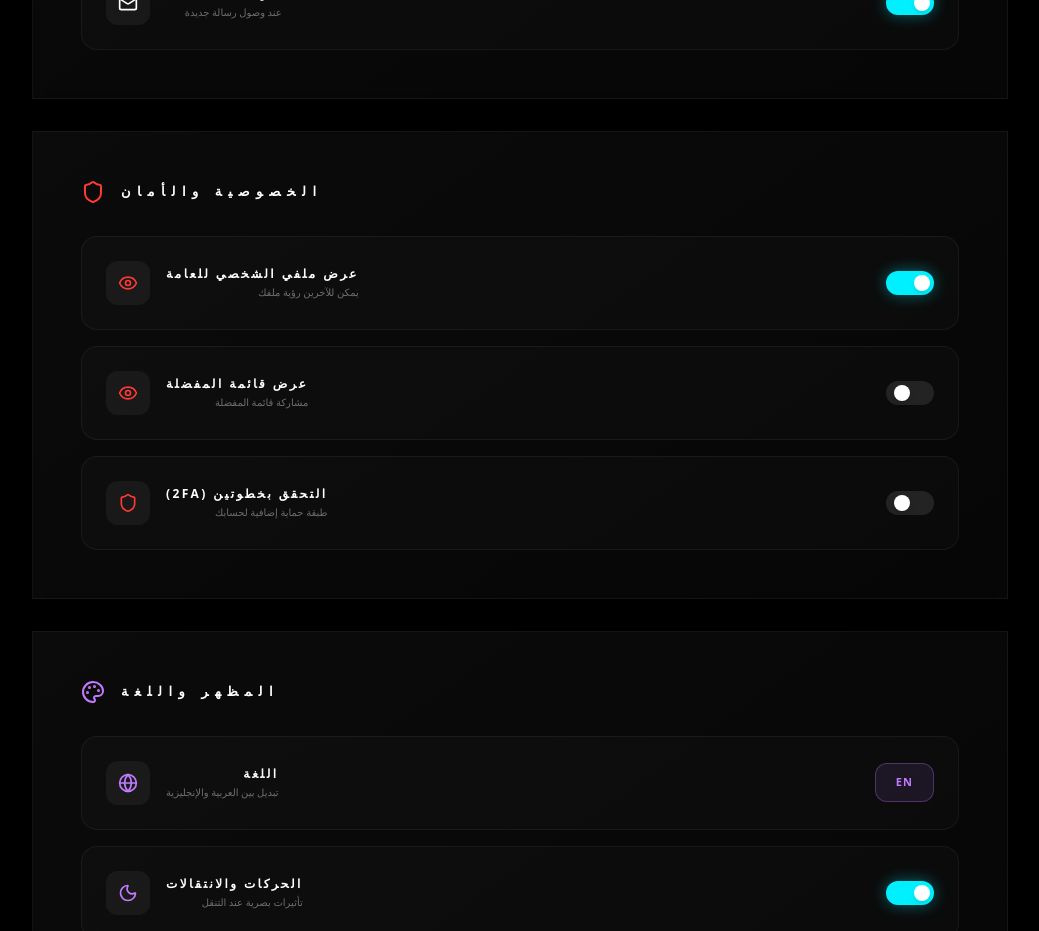
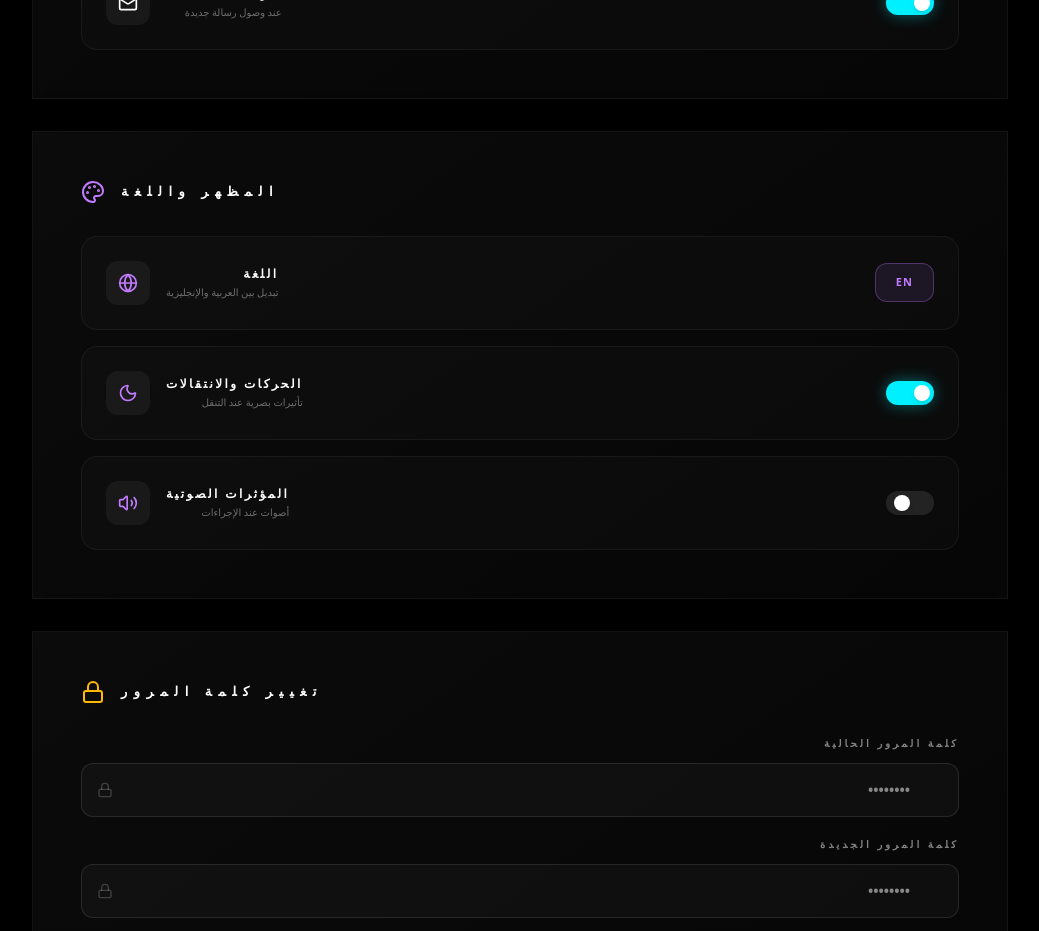
Before and after one commit to divdhash9-droid/-hmcar, a Next.js app in the folder client-app/: page /client/settings in a window 1280 px wide. Shown: the part 900-1831 px from the top of the page, without its empty margins (120-1159 px from the left). Built offline with nearby package versions, Linux system fonts and the light colour scheme; no server answers.

Commit message:
ui: remove privacy & security section from client settings page

```diff
--- a/client-app/src/app/client/settings/page.tsx
+++ b/client-app/src/app/client/settings/page.tsx
@@ -3,7 +3,7 @@
 import { motion } from "framer-motion";
 import { useState } from "react";
 import {
-    Settings, Bell, Shield, Palette, Globe, Moon,
+    Settings, Bell, Palette, Globe, Moon,
     Save, ChevronLeft, ChevronRight,
     Lock, Eye, EyeOff, Smartphone, Mail, Volume2
 } from "lucide-react";
@@ -25,12 +25,6 @@ export default function ClientSettingsPage() {
         priceDrops: true,
         newMessages: true,
         marketing: false,
-    });
-
-    const [privacy, setPrivacy] = useState({
-        showProfile: true,
-        showFavorites: false,
-        twoFactorAuth: false,
     });
 
     const [appearance, setAppearance] = useState({
@@ -190,24 +184,6 @@ export default function ClientSettingsPage() {
                         </div>
                     </motion.section>
 
-                    {/* ─── Privacy & Security ─── */}
-                    <motion.section
-                        initial={{ opacity: 0, y: 30 }} animate={{ opacity: 1, y: 0 }} transition={{ delay: 0.2 }}
-                        className="glass-card p-8 md:p-12 bg-white/[0.01] border-white/5"
-                    >
-                        <div className={cn("flex items-center gap-4 mb-8", isRTL && "flex-row-reverse")}>
-                            <Shield className="w-6 h-6 text-cinematic-neon-red" />
-                            <h2 className="text-[13px] font-black uppercase tracking-[0.5em] text-white">
-                                {isRTL ? 'الخصوصية والأمان' : 'PRIVACY & SECURITY'}
-                            </h2>
-                        </div>
-                        <div className="space-y-4">
-                            <SettingRow icon={Eye} title={isRTL ? 'عرض ملفي الشخصي للعامة' : 'Public Profile Visibility'} subtitle={isRTL ? 'يمكن للآخرين رؤية ملفك' : 'Others can see your profile'} value={privacy.showProfile} onChange={() => setPrivacy(p => ({ ...p, showProfile: !p.showProfile }))} color="text-cinematic-neon-red" />
-                            <SettingRow icon={Eye} title={isRTL ? 'عرض قائمة المفضلة' : 'Show Favorites List'} subtitle={isRTL ? 'مشاركة قائمة المفضلة' : 'Share your favorites publicly'} value={privacy.showFavorites} onChange={() => setPrivacy(p => ({ ...p, showFavorites: !p.showFavorites }))} color="text-cinematic-neon-red" />
-                            <SettingRow icon={Shield} title={isRTL ? 'التحقق بخطوتين (2FA)' : 'Two-Factor Authentication'} subtitle={isRTL ? 'طبقة حماية إضافية لحسابك' : 'Extra layer of security'} value={privacy.twoFactorAuth} onChange={() => setPrivacy(p => ({ ...p, twoFactorAuth: !p.twoFactorAuth }))} color="text-cinematic-neon-red" />
-                        </div>
-                    </motion.section>
-
                     {/* ─── Appearance ─── */}
                     <motion.section
                         initial={{ opacity: 0, y: 30 }} animate={{ opacity: 1, y: 0 }} transition={{ delay: 0.3 }}
```
